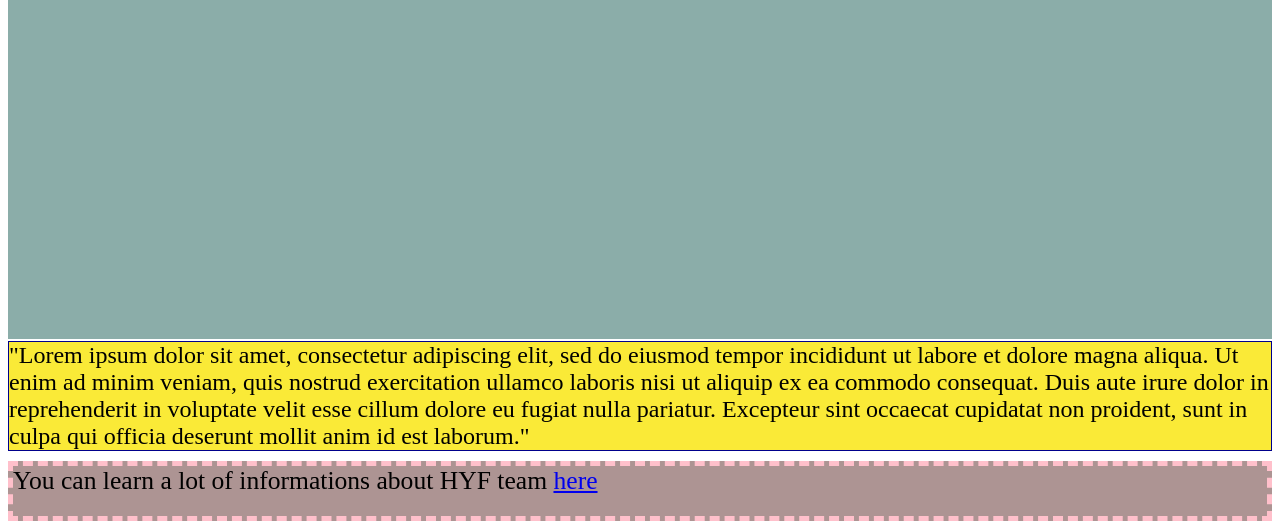
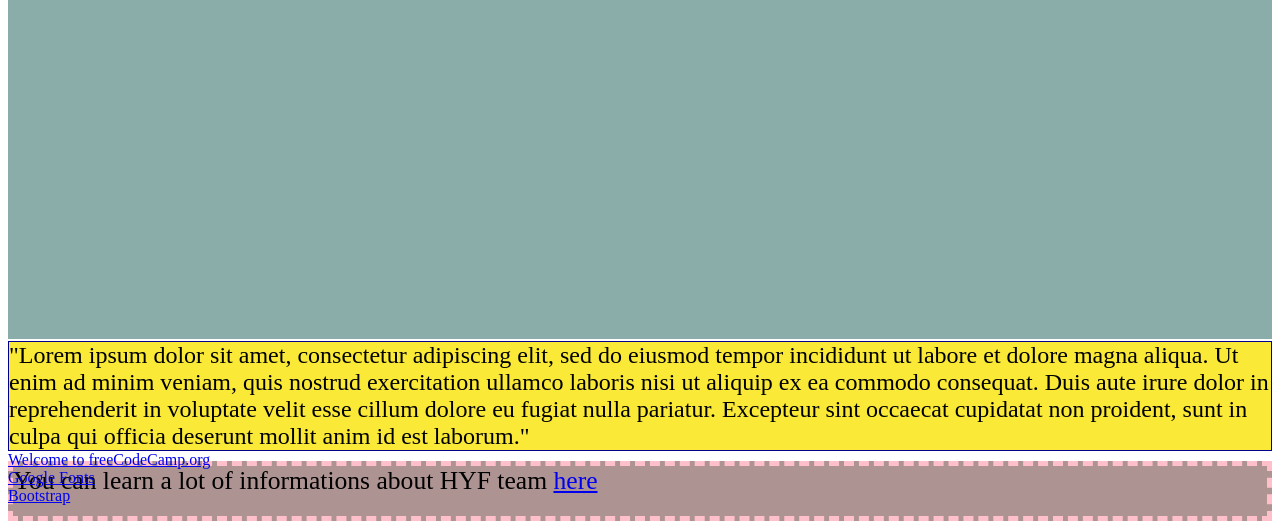
Before and after one commit to ismailtugan/-ntegrate, a plain HTML site: page index.html in a window 1280 px wide. Shown: the part 479-1008 px from the top of the page. Drawn offline with Linux system fonts and the light colour scheme; files that its build step writes are made by us from their sources.

Commit message:
being processed references

```diff
--- a/index.html
+++ b/index.html
@@ -33,6 +33,11 @@
   <article>
     "Lorem ipsum dolor sit amet, consectetur adipiscing elit, sed do eiusmod tempor incididunt ut labore et dolore magna aliqua. Ut enim ad minim veniam, quis nostrud exercitation ullamco laboris nisi ut aliquip ex ea commodo consequat. Duis aute irure dolor in reprehenderit in voluptate velit esse cillum dolore eu fugiat nulla pariatur. Excepteur sint occaecat cupidatat non proident, sunt in culpa qui officia deserunt mollit anim id est laborum."
   </article>
+  <aside>
+    <a href="https://www.freecodecamp.org/" >Welcome to freeCodeCamp.org</a> <br>
+    <a href="https://fonts.google.com/" >Google Fonts</a> <br>
+    <a href="https://getbootstrap.com/" >Bootstrap</a> <br>
+  </aside>
   <footer>
     You can learn a lot of informations about HYF team <a href="https://github.com/HackYourFutureBelgium/class-9-10" >here</a>
   </footer>
--- a/style.css
+++ b/style.css
@@ -36,3 +36,8 @@
 
 
  }
+
+ aside {
+     position: absolute;
+
+ }
```
